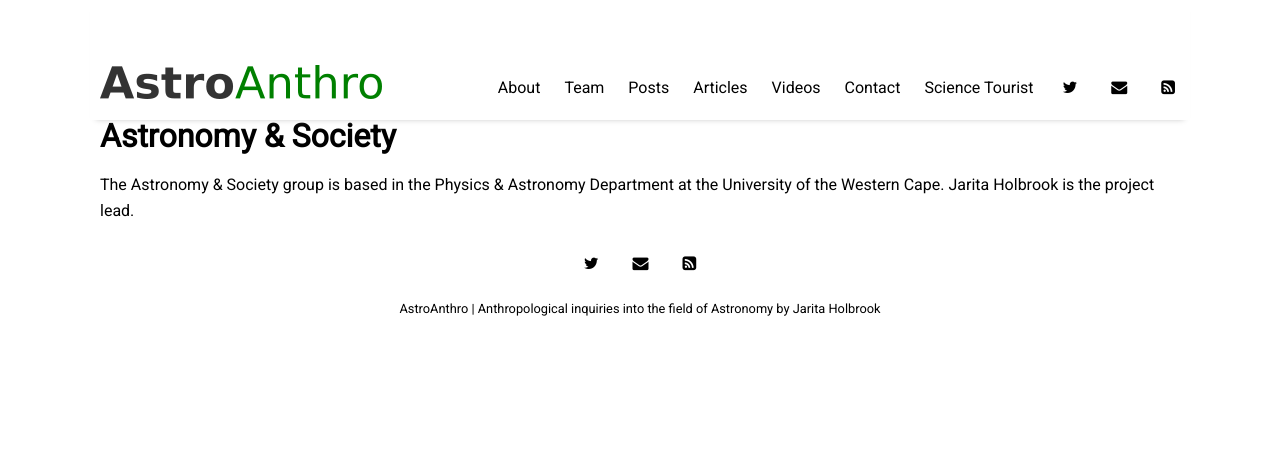
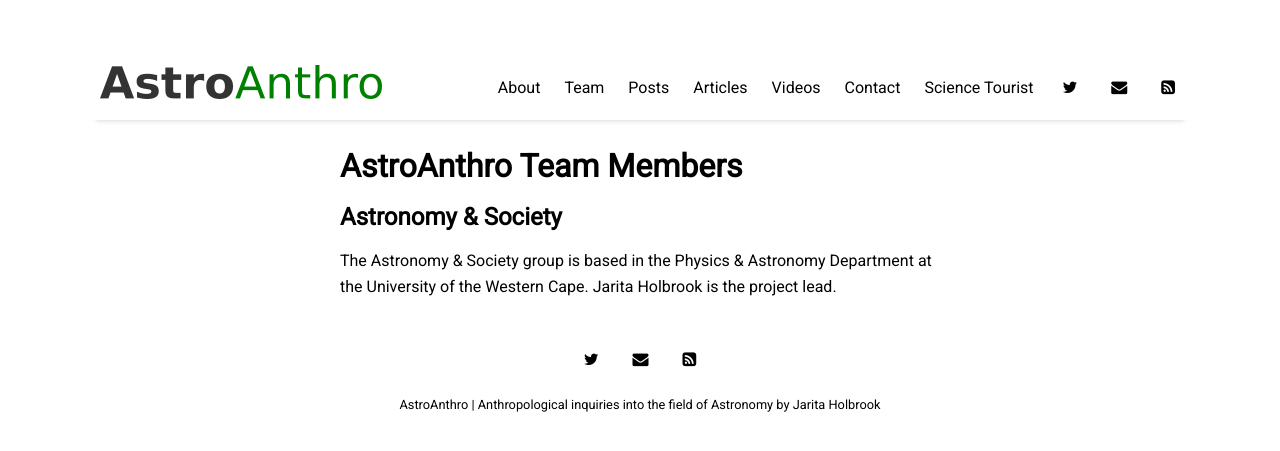
Before and after one commit to romeeld/AstroAnthro, a Jekyll site: the page built from pages/team.md, in a window 1280 px wide. Shown: the top 451 px of the page. Built offline with Jekyll 4.4.1, drawn with Linux system fonts in a browser that asks for light colours; nearby versions of some CDN libraries; our own code applies the rules of GitHub Pages for plain Markdown files.

Commit message:
Update team.md

```diff
--- a/pages/team.md
+++ b/pages/team.md
@@ -1,6 +1,10 @@
+---
+layout: misc
+title: Team
+---
 
-<title> AstroAnthro Team Members </title>
+# AstroAnthro Team Members
 
-<h1> Astronomy & Society </h1>
+## Astronomy & Society
 
 The Astronomy & Society group is based in the Physics & Astronomy Department at the University of the Western Cape. Jarita Holbrook is the project lead.
```
